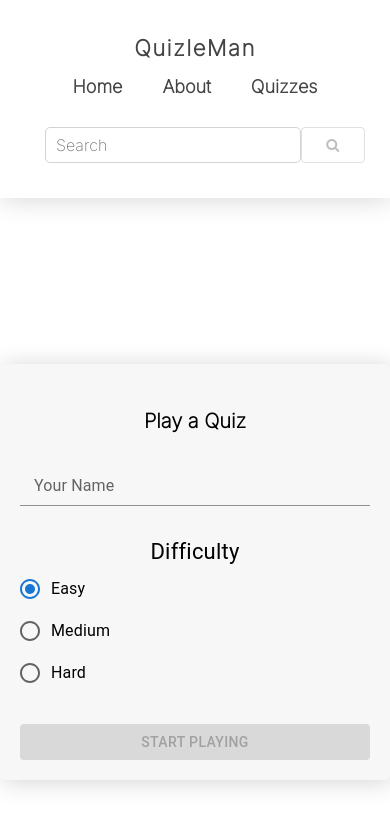
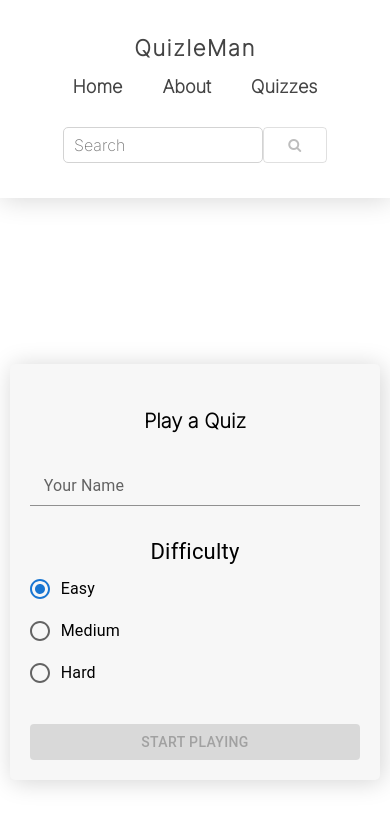
Before and after one commit to smeh09/Quizleman, a React (Create React App) app: page /quizzes/1 in a window 390 px wide. Shown: the top 828 px of the page. Built offline with nearby package versions, Linux system fonts and the light colour scheme.

Commit message:
responsiveness

```diff
--- a/src/Styles/Header.css
+++ b/src/Styles/Header.css
@@ -86,10 +86,13 @@ header {
     font-size: 18px !important;
   }
   .searchContainer {
+    text-align: center;
+    justify-content: center;
     width: 300px;
   }
   .searchInput {
     margin-right: 0 !important;
     padding: 7px 10px !important;
+    width: 200px !important;
   }
 }
--- a/src/Styles/Quiz.css
+++ b/src/Styles/Quiz.css
@@ -37,3 +37,9 @@
 .radioGroup {
   margin-bottom: 30px;
 }
+
+@media screen and (max-width: 450px) {
+  .form {
+    width: 95%;
+  }
+}
```
